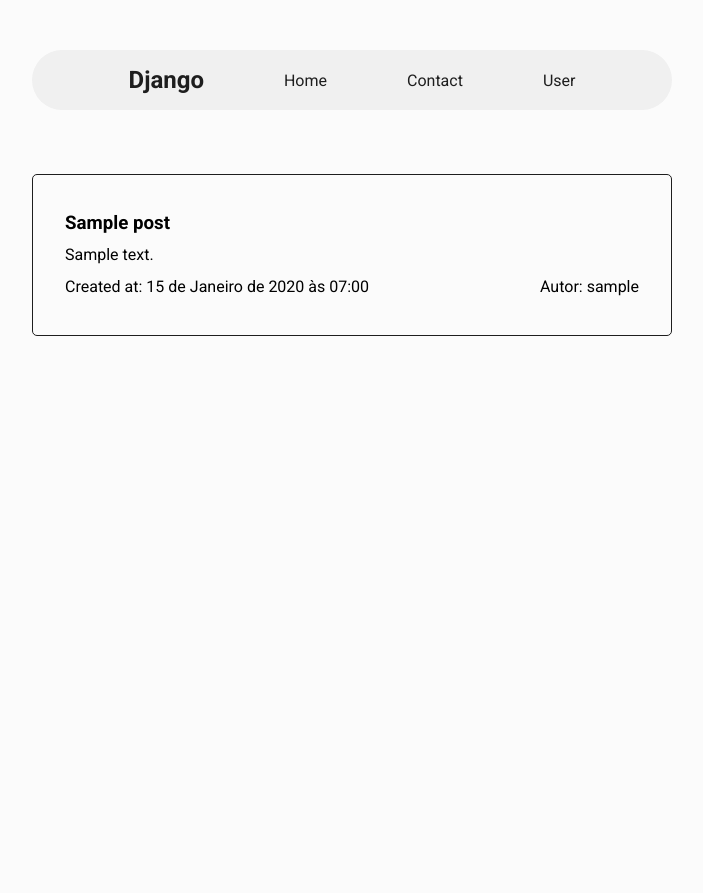
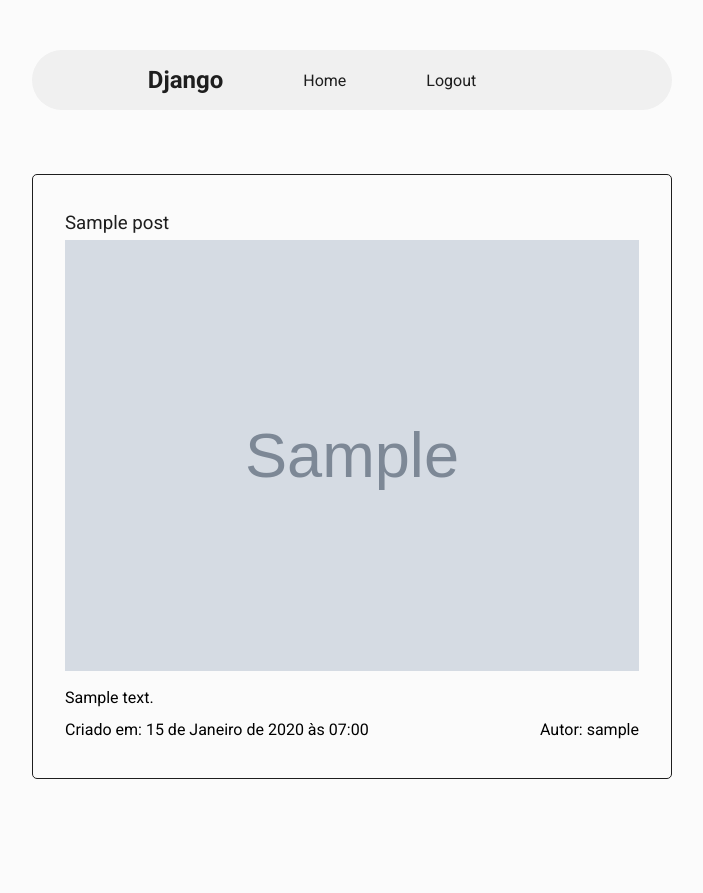
Before and after one commit to joaolucasalves010/django-blog, a Django app: page / in a window 1280 px wide. Shown: the whole page, without its empty margins (288-991 px from the left). Before the commit the page ends 336 px from the top, so only its background shows below. Run offline with Django 5.2, Linux system fonts and the light colour scheme; tables that the repository leaves empty hold one stand-in row (values such as "Sample post"); grey boxes marked "Sample" are stand-in pictures.

Commit message:
Update: adicionando img no models, alterando index e criação do post.html

```diff
--- a/django_blog_app/blog/models.py
+++ b/django_blog_app/blog/models.py
@@ -13,6 +13,7 @@
   author = models.ForeignKey(User, on_delete=models.CASCADE)
   created_at = models.DateTimeField(auto_now_add=True)
   favicon = models.ImageField(upload_to='posts/favicon', default=None, blank=True)
+  image = models.ImageField(upload_to='posts/image', default=None, blank=True)
 
   def __str__(self):
     return self.title
--- a/django_blog_app/blog/static/blog/css/styles.css
+++ b/django_blog_app/blog/static/blog/css/styles.css
@@ -60,7 +60,23 @@
   line-height: 2rem;
 }
 
+.post-title {
+  font-size: 1.17rem;
+  text-decoration: none;
+  color: #1E1E1E;
+  transition: 0.4s;
+}
+
+.post-title:hover {
+  color: #1F7A8C;
+}
+
 .post-info {
   display: flex;
   justify-content: space-between;
 }
+
+.post img {
+  width: 100%;
+  height: 50%;
+}
--- a/django_blog_app/blog/templates/blog/pages/index.html
+++ b/django_blog_app/blog/templates/blog/pages/index.html
@@ -6,9 +6,9 @@
     <nav id="nav-bar">
       <ul>
         <li><h1>Django</h1></li>
-        <li><a href="/">Home</a></li>
-        <li><a href="/">Contact</a></li>
-        <li><p>User</p></li>
+        <li><a href={% url "blog:index" %}>Home</a></li>
+        <li><a href="/">Logout</a></li>
+        <li><p>{{request.user.username}}</p></li>
       </ul>
     </nav>
     <div class="posts">
@@ -17,10 +17,13 @@
       {% endif %}
       {% for post in posts %}
         <div class="post">
-          <h3>{{post.title}}</h3>
-          <p>{{post.description}}</p>
+          <a href="{% url "blog:post" post.title post.id %}" class="post-title" target="_blank">{{post.title}}</a>
+          {% if post.image %}
+            <img src={{post.image.url}} alt="Post Image">
+          {% endif %}
+          <p class="post-description">{{post.description}}</p>
           <div class="post-info">
-            <p class='post-date'>Created at: {{post.created_at}}</p>
+            <p class='post-date'>Criado em: {{post.created_at}}</p>
             <p>Autor: {{post.author}}</p>
           </div>
         </div>
--- a/django_blog_app/blog/urls.py
+++ b/django_blog_app/blog/urls.py
@@ -1,8 +1,9 @@
 from django.urls import path
-from blog.views import index
+from blog.views import index, post
 
 app_name = 'blog'
 
 urlpatterns = [
     path('', index, name='index'),
+    path('post/<str:post_title>/<int:id>', post, name="post"),
 ]
--- a/django_blog_app/blog/views.py
+++ b/django_blog_app/blog/views.py
@@ -1,4 +1,4 @@
-from django.shortcuts import render
+from django.shortcuts import render, get_object_or_404
 from blog.models import Post
 
 # Create your views here.
@@ -7,3 +7,12 @@
   posts = Post.objects.all()
 
   return render(request, 'blog/pages/index.html', {'posts': posts,})
+
+def post(request, post_title, id):
+  post = get_object_or_404(Post, id=id)
+
+  context = {
+    "post": post,
+  }
+
+  return render(request, 'blog/pages/post.html', context)
```
Also changed, not shown: django_blog_app/blog/templates/blog/pages/post.html (added, +18 -0 lines), django_blog_app/blog/migrations/0006_post_image.py (added).
